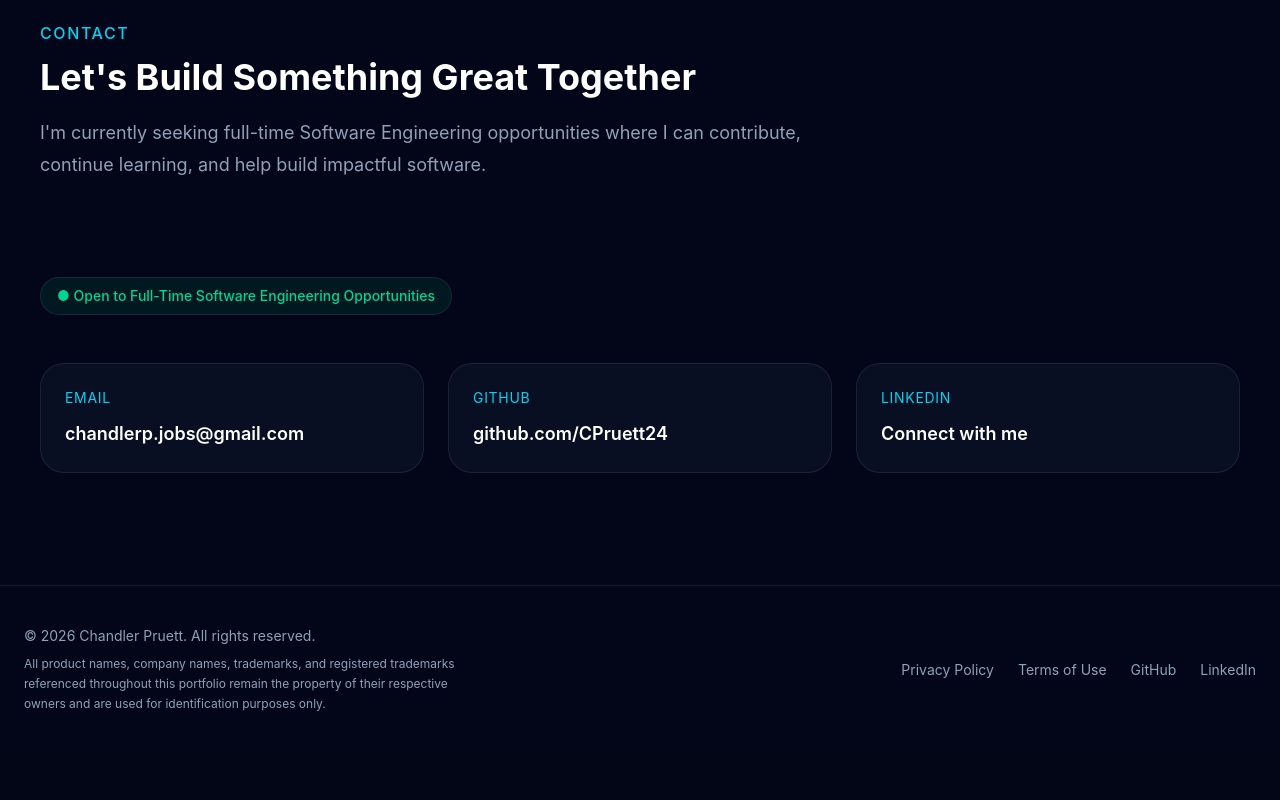
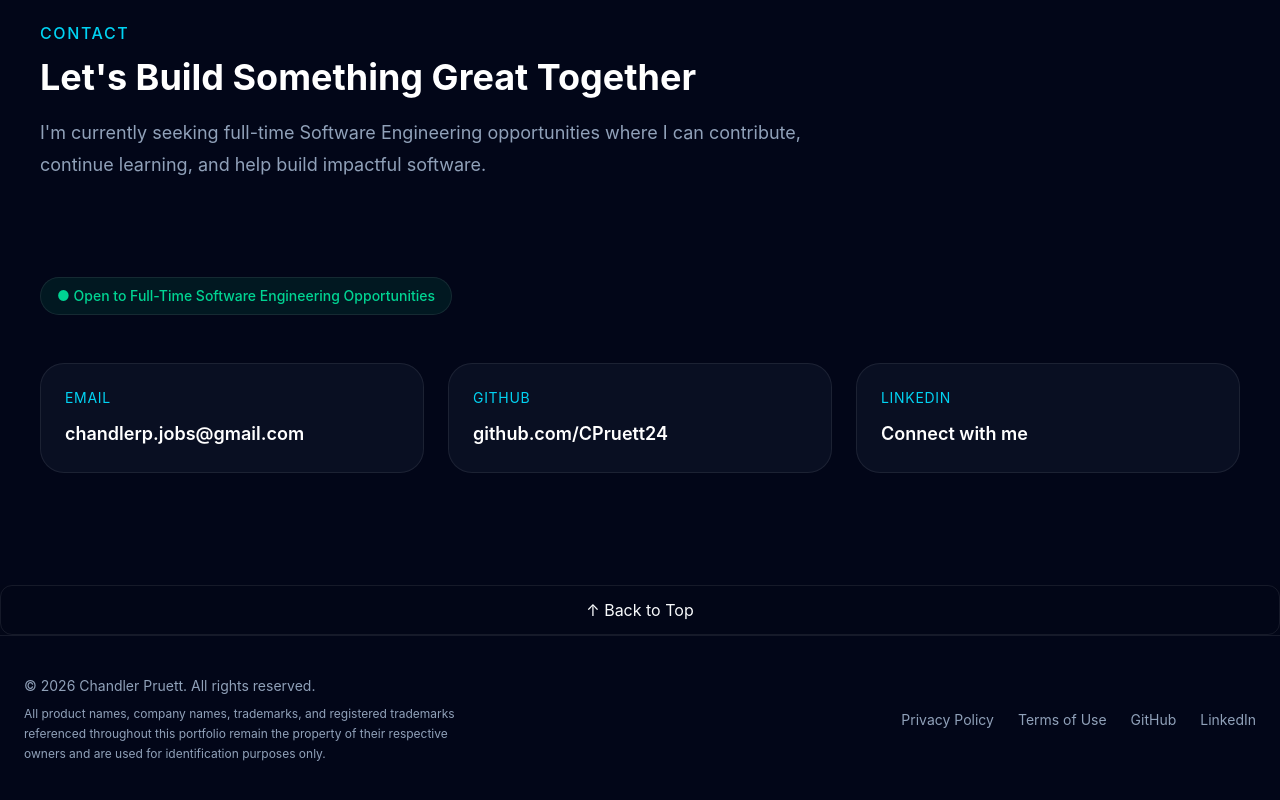
Before and after one commit to CPruett24/portfolio-website, a Next.js app: page / in a window 1280 px wide. Shown: the part 7757-8557 px from the top of the page. Before the commit the page ends 8511 px from the top, so only its background shows below. Built offline with nearby package versions, Linux system fonts and the light colour scheme.

Commit message:
Restore back to top button

```diff
--- a/src/app/page.tsx
+++ b/src/app/page.tsx
@@ -1,4 +1,5 @@
 import Navbar from "@/components/layout/Navbar";
+import BackToTop from "@/components/layout/BackToTop";
 
 import Hero from "@/components/sections/Hero/Hero";
 
@@ -33,6 +34,8 @@ export default function Home() {
         <Contact />
       </main>
 
+      <BackToTop />
+
       <Footer />
     </>
   );
--- a/src/components/layout/BackToTop.tsx
+++ b/src/components/layout/BackToTop.tsx
@@ -10,7 +10,9 @@ export default function BackToTop() {
 
   return (
     <button
+      type="button"
       onClick={handleClick}
+      aria-label="Back to top"
       className="rounded-xl border border-cyan-500/30 px-5 py-3 transition hover:bg-cyan-500 hover:text-white"
     >
       ↑ Back to Top
```
